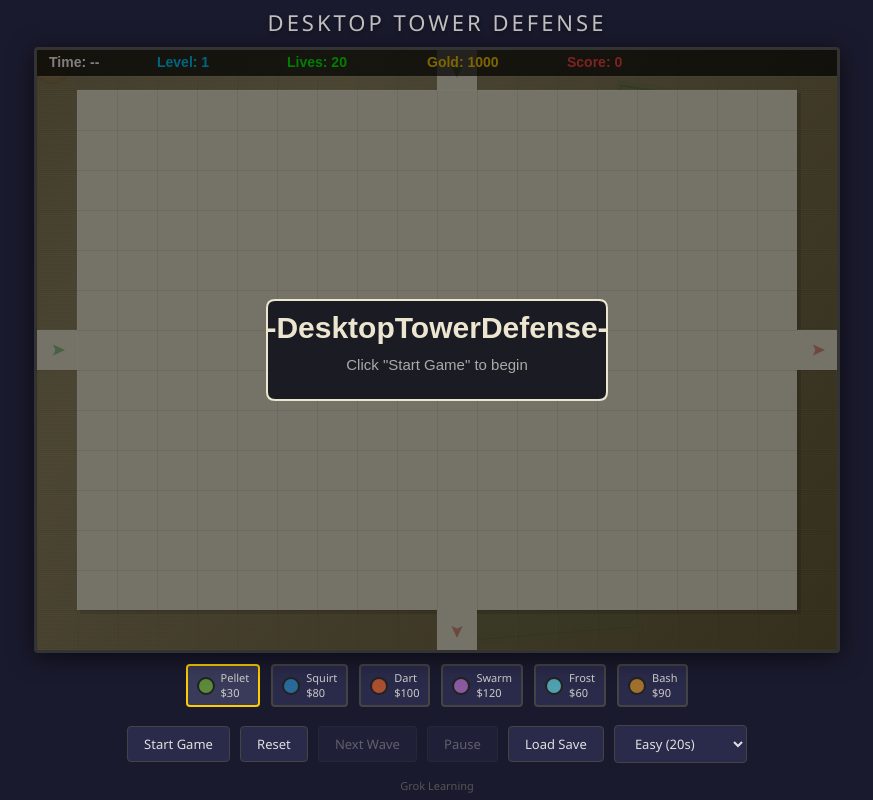
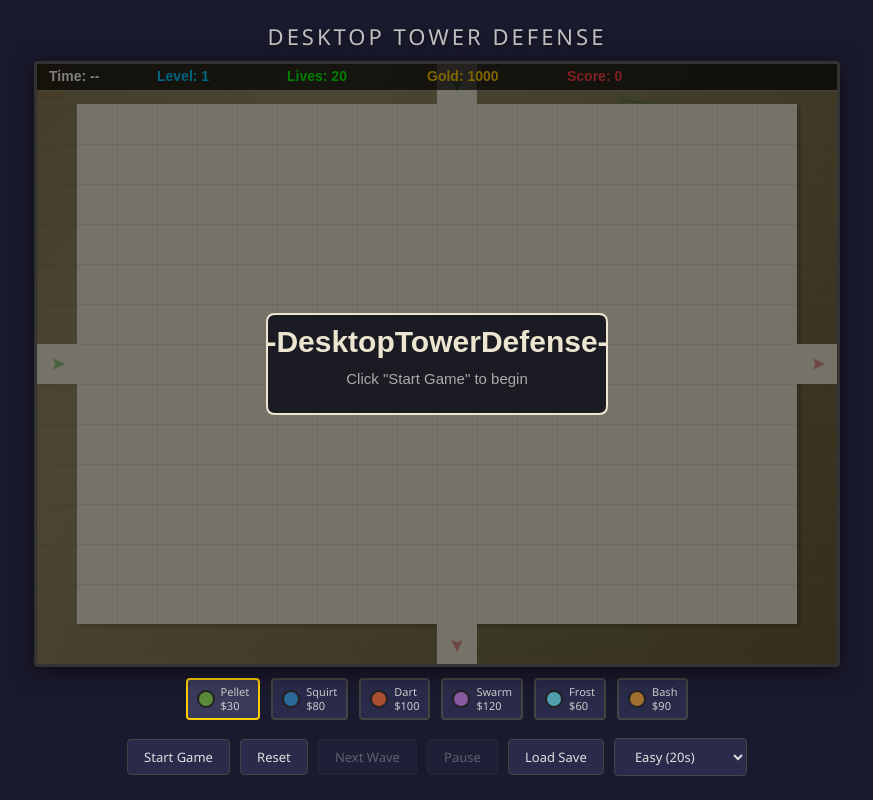
Before and after one commit to taf2/tower-defense, a plain HTML site: page index.html in a window 1280 px wide. Shown: the whole page, without its empty margins (203-1076 px from the left). Drawn offline with Linux system fonts and the light colour scheme.

Commit message:
original game was with grok - the last updates were with opus 4.6

```diff
--- a/index.html
+++ b/index.html
@@ -218,6 +218,5 @@
         <source src="turret-shoot.mp3" type="audio/mpeg">
     </audio>
     <script src="game.js"></script>
-    <div class="ref-link"><a href="https://grok.com/share/bGVnYWN5_34ead015-e55f-4eef-bfcb-080aadd93c6a">Grok Learning</a></div>
 </body>
 </html>
```
